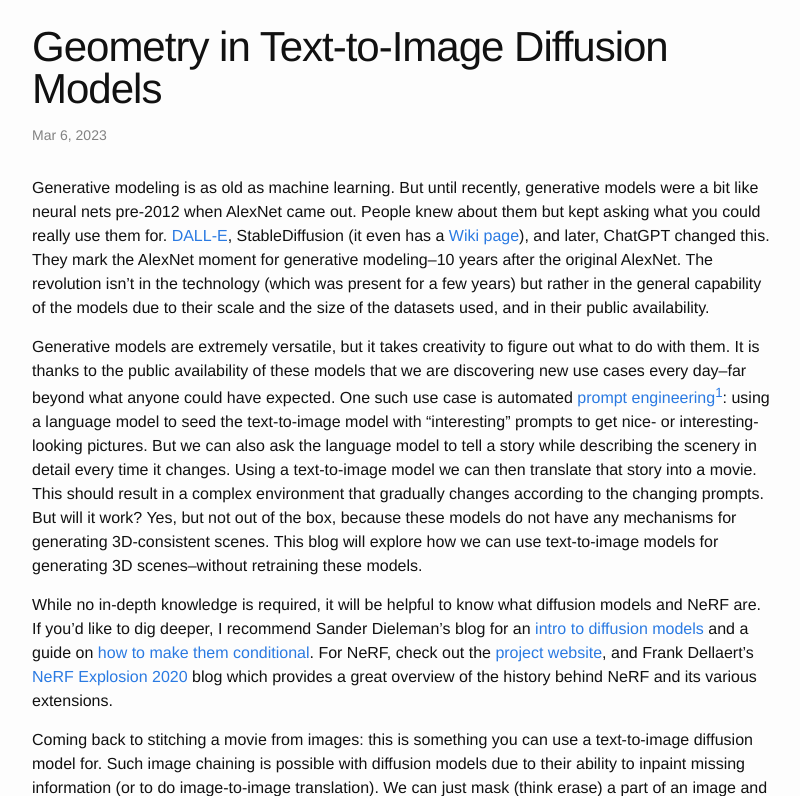
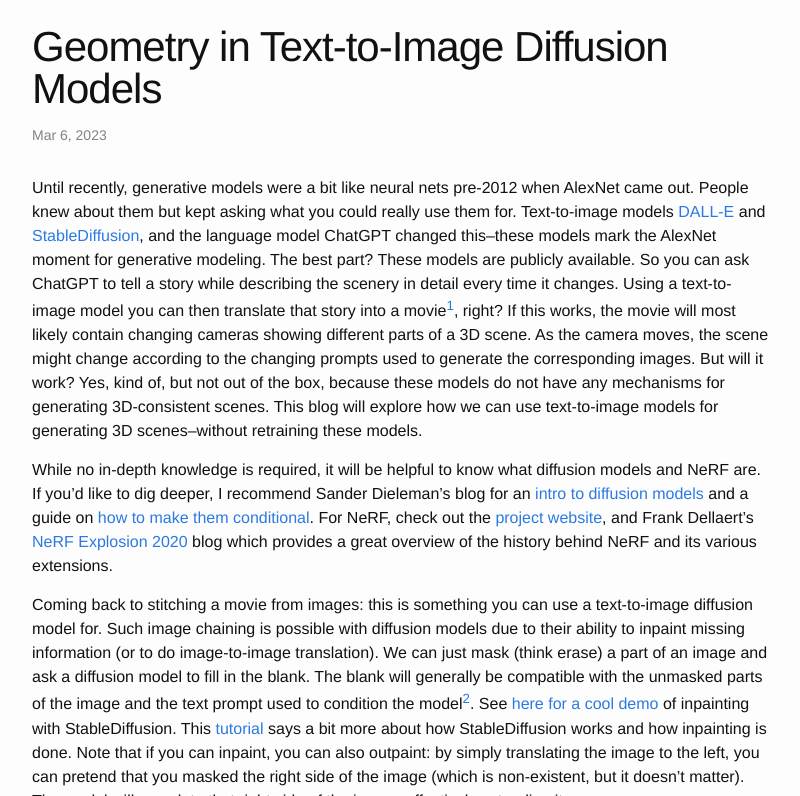
Before and after one commit to akosiorek/akosiorek.github.io, a Jekyll site: the page built from _posts/2023-03-08-injecting_3d_into_image_diffusion.markdown, in a window 1280 px wide and 900 px high, cut to the strip 104-900 px from the top of the window. Shown: the whole strip, without its empty margins (238-1038 px from the left). Built offline with Jekyll 4.4.1, drawn with Linux system fonts in a browser that asks for light colours; nearby versions of some CDN libraries; formulas are drawn with MathJax 3; comment, search, counter and statistics services are not loaded; some of the changed lines change nothing that is shown; some of the changed text lies outside the part shown.

Commit message:
shorten the intro

```diff
--- a/_posts/2023-03-08-injecting_3d_into_image_diffusion.markdown
+++ b/_posts/2023-03-08-injecting_3d_into_image_diffusion.markdown
@@ -9,16 +9,21 @@ categories: ml
 
 
 <!-- takeoff of large-scale text-to-image generative models: diffusion + big data -->
-Generative modeling is as old as machine learning. But until recently, generative models were a bit like neural nets pre-2012 when AlexNet came out. People knew about them but kept asking what you could really use them for. [DALL-E](https://openai.com/research/dall-e), StableDiffusion (it even has a [Wiki page](https://en.wikipedia.org/wiki/Stable_Diffusion)), and later, ChatGPT changed this. They mark the AlexNet moment for generative modeling--10 years after the original AlexNet. The revolution isn't in the technology (which was present for a few years) but rather in the general capability of the models due to their scale and the size of the datasets used, and in their public availability.
+<!-- Generative modeling is as old as machine learning. But until recently, generative models were a bit like neural nets pre-2012 when AlexNet came out. People knew about them but kept asking what you could really use them for. [DALL-E](https://openai.com/research/dall-e), StableDiffusion (it even has a [Wiki page](https://en.wikipedia.org/wiki/Stable_Diffusion)), and later, ChatGPT changed this. They mark the AlexNet moment for generative modeling--10 years after the original AlexNet. The revolution isn't in the technology (which was present for a few years) but rather in the general capability of the models due to their scale and the size of the datasets used, and in their public availability.
 
 
 Generative models are extremely versatile, but it takes creativity to figure out what to do with them. It is thanks to the public availability of these models that we are discovering new use cases every day--far beyond what anyone could have expected.
-One such use case is automated [prompt engineering](https://stable-diffusion-art.com/chatgpt-prompt/)[^prompt_engineering]: using a language model to seed the text-to-image model with "interesting" prompts to get nice- or interesting-looking pictures. But we can also ask the language model to tell a story while describing the scenery in detail every time it changes. Using a text-to-image model we can then translate that story into a movie. This should result in a complex environment that gradually changes according to the changing prompts. But will it work? Yes, but not out of the box, because these models do not have any mechanisms for generating 3D-consistent scenes. This blog will explore how we can use text-to-image models for generating 3D scenes--without retraining these models.
+One such use case is automated [prompt engineering](https://stable-diffusion-art.com/chatgpt-prompt/)[^prompt_engineering]: using a language model to seed the text-to-image model with "interesting" prompts to get nice- or interesting-looking pictures. But we can also ask the language model to tell a story while describing the scenery in detail every time it changes. Using a text-to-image model we can then translate that story into a movie. This should result in a complex environment that gradually changes according to the changing prompts. But will it work? Yes, but not out of the box, because these models do not have any mechanisms for generating 3D-consistent scenes. This blog will explore how we can use text-to-image models for generating 3D scenes--without retraining these models. -->
+<!-- takeoff of large-scale text-to-image generative models: diffusion + big data -->
+
+Until recently, generative models were a bit like neural nets pre-2012 when AlexNet came out. People knew about them but kept asking what you could really use them for. Text-to-image models [DALL-E](https://openai.com/research/dall-e) and [StableDiffusion](https://en.wikipedia.org/wiki/Stable_Diffusion), and the language model ChatGPT changed this--these models mark the AlexNet moment for generative modeling. The best part? These models are publicly available.
+So you can ask ChatGPT to tell a story while describing the scenery in detail every time it changes. Using a text-to-image model you can then translate that story into a movie[^prompt_engineering], right?
+If this works, the movie will most likely contain changing cameras showing different parts of a 3D scene. As the camera moves, the scene might change according to the changing prompts used to generate the corresponding images. But will it work? Yes, kind of, but not out of the box, because these models do not have any mechanisms for generating 3D-consistent scenes. This blog will explore how we can use text-to-image models for generating 3D scenes--without retraining these models.
 
 While no in-depth knowledge is required, it will be helpful to know what diffusion models and NeRF are. If you'd like to dig deeper, I recommend Sander Dieleman's blog for an [intro to diffusion models]((https://benanne.github.io/2022/01/31/diffusion.html)) and a guide on [how to make them conditional](https://benanne.github.io/2022/05/26/guidance.html). For NeRF, check out the [project website](https://www.matthewtancik.com/nerf), and Frank Dellaert's [NeRF Explosion 2020](https://dellaert.github.io/NeRF/) blog which provides a great overview of the history behind NeRF and its various extensions.
 
 [^ChatGPT_is_different]: [Yoav Golberg's post](https://gist.github.com/yoavg/59d174608e92e845c8994ac2e234c8a9) discusses the differences between vanilla language models and ChatGPT.
-[^prompt_engineering]: Getting a nice picture out of a text-to-image model may require tinkering with the prompt a bit. It's not as easy as one might think.
+[^prompt_engineering]: Getting a nice picture out of a text-to-image model may require tinkering with the prompt a bit. It's not as easy as one might think. It's called [prompt engineering](https://stable-diffusion-art.com/chatgpt-prompt/). The example above works in principle because it's just an elaborate example of prompt engineering.
 
 <!-- - inpainting with these models: a cool feature that comes prepackaged -->
 Coming back to stitching a movie from images: this is something you can use a text-to-image diffusion model for.
```
